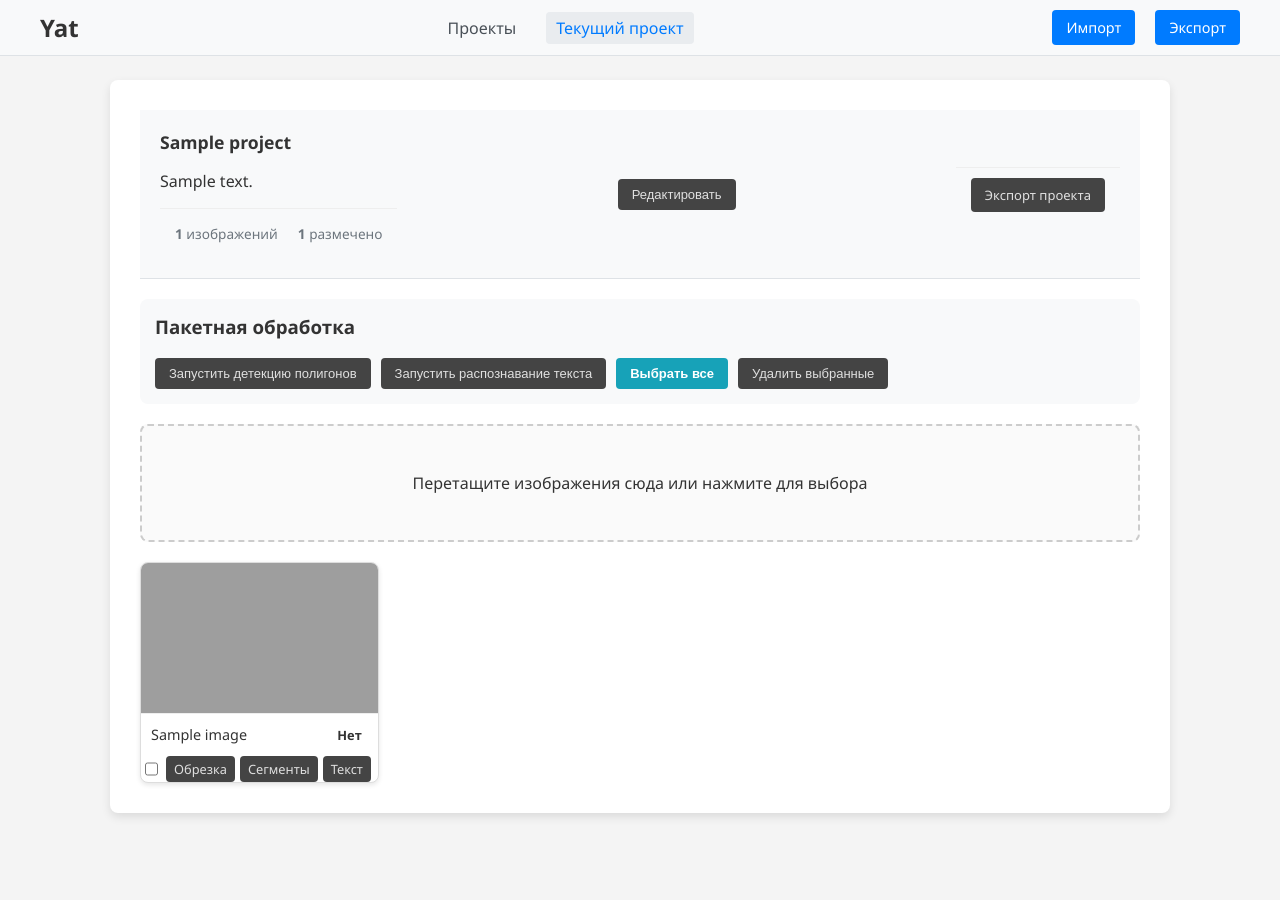
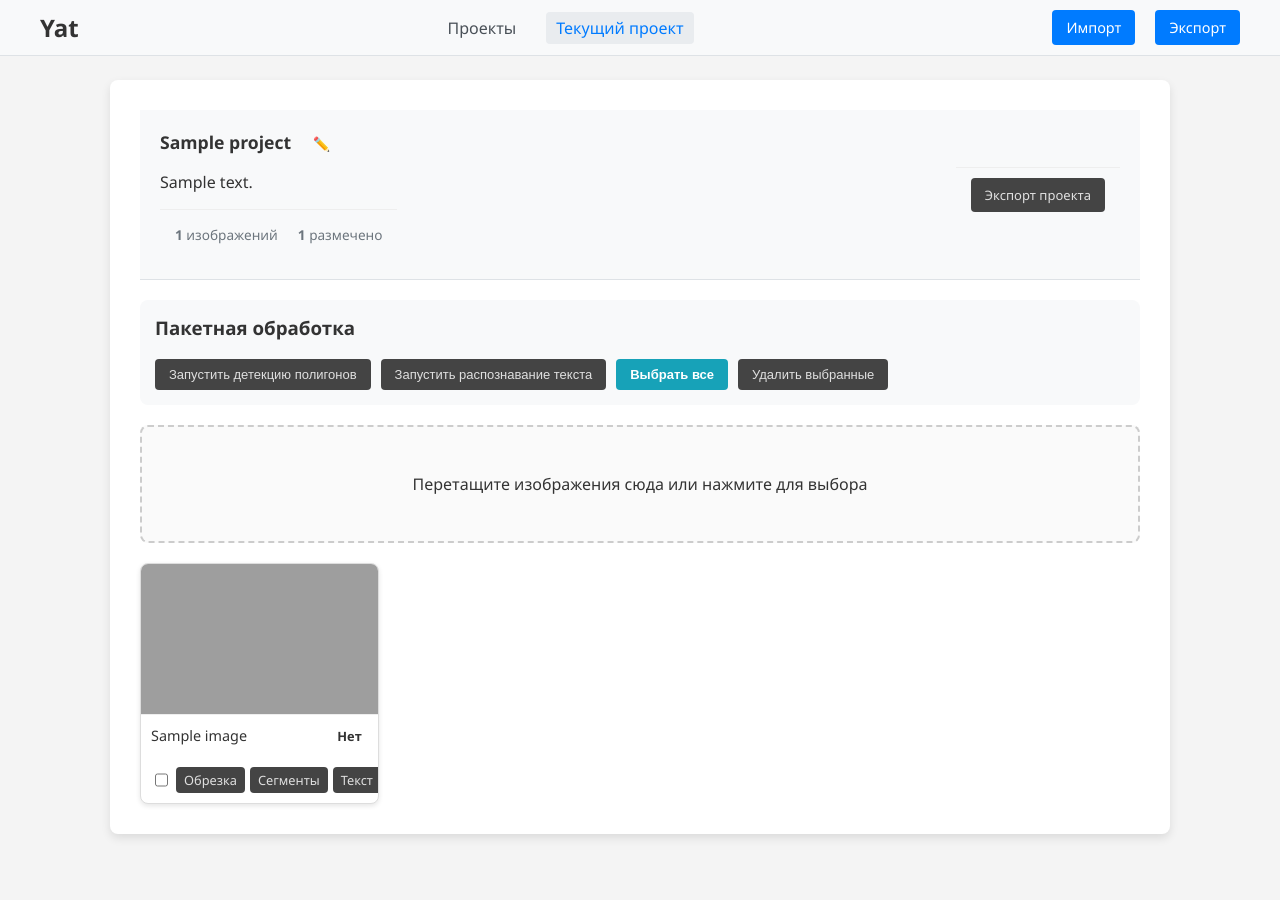
Before and after one commit to yaneivan/Yat, a Flask app: template templates/project.html in a window 1280 px wide. Run offline with Flask 3, Linux system fonts and the light colour scheme; the template is opened without the code that fills it: most values are stand-ins (such as "Sample title", 1, 10 or a date in 2020); grey boxes are pictures that could not be loaded.

Commit message:
Fix view state preservation after project operations and improve UI

```diff
--- a/data/projects/тест1/project.json
+++ b/data/projects/тест1/project.json
@@ -3,6 +3,10 @@
     "description": "",
     "created_at": "2026-01-04T15:30:33.238244",
     "images": [
-        "005.png"
+        "005.png",
+        "001.png",
+        "002.png",
+        "003.png",
+        "004.png"
     ]
 }
--- a/data/projects/тест2/project.json
+++ b/data/projects/тест2/project.json
@@ -1,6 +1,6 @@
 {
     "name": "тест2",
     "description": "",
-    "created_at": "2026-01-04T15:44:17.392308",
+    "created_at": "2026-01-04T16:54:12.120534",
     "images": []
 }
--- /dev/null
+++ b/data/projects/тест3/project.json
@@ -0,0 +1,6 @@
+{
+    "name": "тест3",
+    "description": "",
+    "created_at": "2026-01-04T16:55:53.846923",
+    "images": []
+}
--- a/templates/index.html
+++ b/templates/index.html
@@ -346,7 +346,7 @@
             </div>
             <div class="form-actions">
                 <div class="btn-group">
-                    <button class="btn" onclick="projectManager.closeCreateProjectModal()">Отмена</button>
+                    <button class="btn" onclick="closeCreateProjectModal()">Отмена</button>
                     <button class="btn btn-primary" onclick="projectManager.createProjectFromModal()">Создать</button>
                 </div>
             </div>
--- a/templates/project.html
+++ b/templates/project.html
@@ -39,6 +39,20 @@
         .project-title {
             margin: 0;
             color: #333;
+        }
+
+        .btn-icon {
+            background: none;
+            border: 1px solid transparent;
+            color: #6c757d;
+            padding: 2px 6px;
+            cursor: pointer;
+            font-size: 1em;
+        }
+
+        .btn-icon:hover {
+            background: #e9ecef;
+            border-color: #adb5bd;
         }
 
         .project-stats {
@@ -116,6 +130,7 @@
         .image-actions {
             display: flex;
             gap: 5px;
+            padding: 10px;
         }
 
         .image-action-btn {
@@ -162,14 +177,13 @@
         <div class="project-header">
             <div class="project-info">
                 <div>
-                    <h1 class="project-title" id="project-title">{{ project.name }}</h1>
+                    <h1 class="project-title" id="project-title">{{ project.name }} <button class="btn btn-icon" onclick="editProjectInfo()" title="Редактировать проект" style="vertical-align: middle; margin-left: 10px; font-size: 0.8em;">✏️</button></h1>
                     <p id="project-description">{{ project.description or 'Без описания' }}</p>
                     <div class="project-stats">
                         <span><strong>{{ project.images|length }}</strong> изображений</span>
                         <span><strong>{{ annotated_count }}</strong> размечено</span>
                     </div>
                 </div>
-                <button class="btn btn-secondary" onclick="editProjectInfo()">Редактировать</button>
                 <div class="project-actions">
                     <a href="/api/projects/{{ project.name }}/export_zip" class="btn">Экспорт проекта</a>
                 </div>
@@ -412,6 +426,7 @@
                 showNotification('Ошибка при удалении изображений', 'error');
             }
         }
+
     </script>
 
     <!-- Import Modal -->
```
Also changed, not shown: static/js/project_manager.js (+18 -4 lines).
